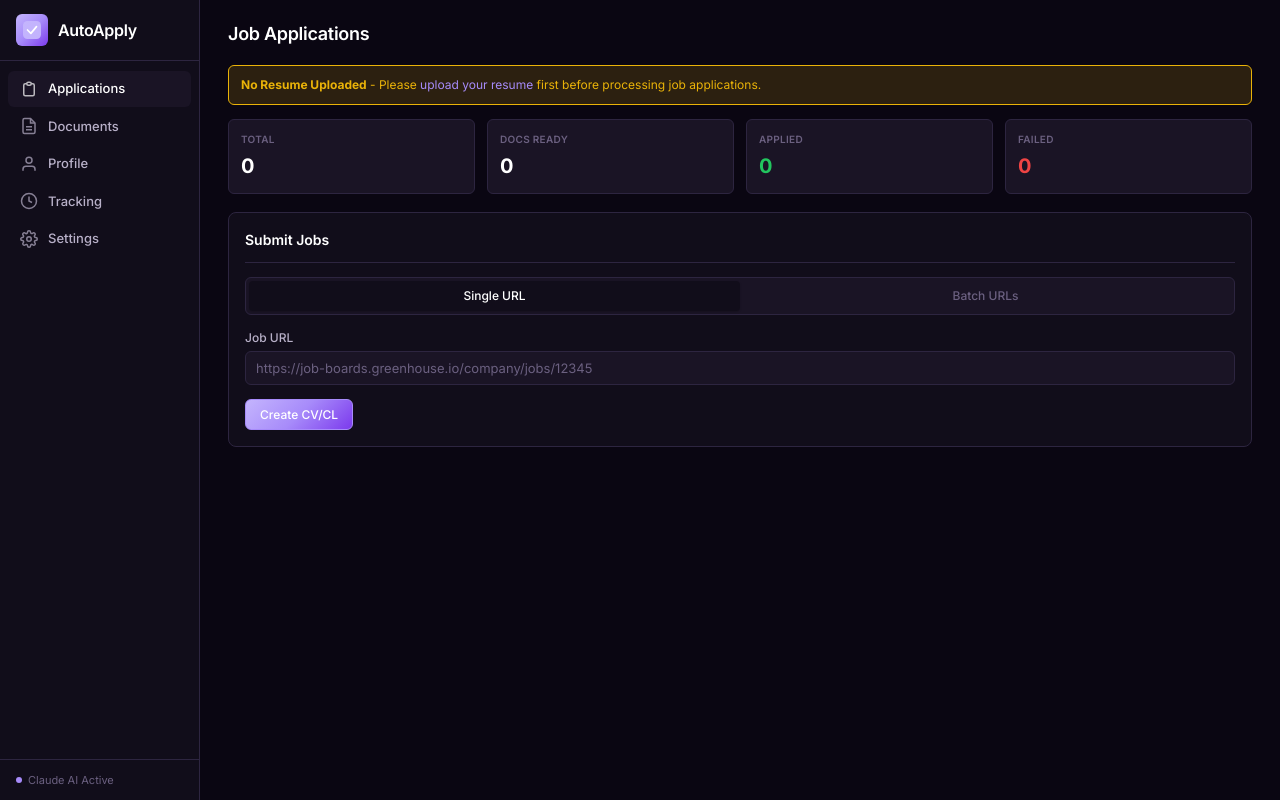
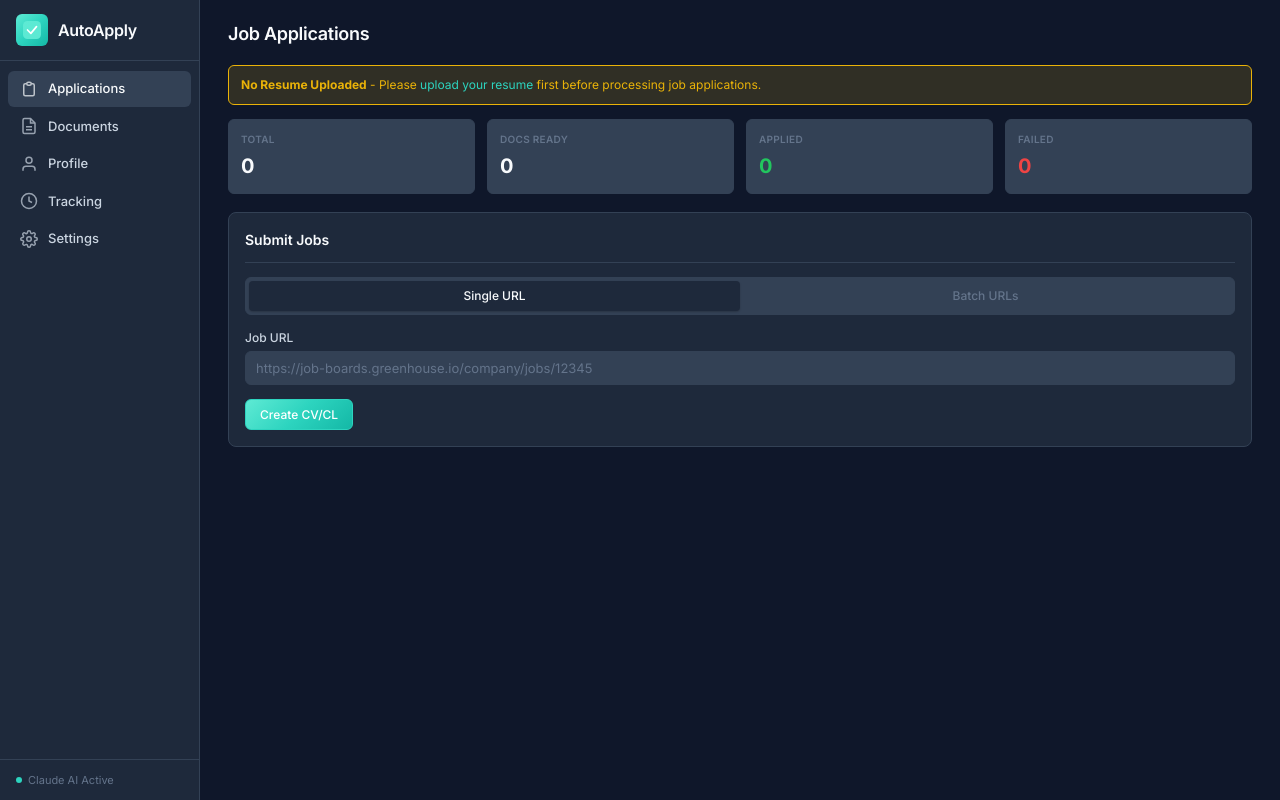
Before and after one commit to schundu009/aiapply, a Flask app: page / in a window 1280 px wide. Run offline with Flask 3, Linux system fonts and the light colour scheme.

Commit message:
Update theme from purple to teal to match Cariara Jobs portal
- Changed all purple colors to teal (#2dd4bf, #14b8a6, #5eead4)
- Updated background colors to dark slate theme
- Updated logo gradient in base.html
- Consistent with jobs.cariara.com design

Co-Authored-By: Claude Opus 4.5 <noreply@anthropic.com>

```diff
--- a/static/css/style.css
+++ b/static/css/style.css
@@ -1,5 +1,5 @@
 /* ============================================
-   AutoApply - Cariara Purple Design System
+   AutoApply - Cariara Teal Design System
    Unified with Cariara Jobs Portal
    ============================================ */
 
@@ -13,36 +13,36 @@
 }
 
 :root {
-    /* Background Colors - Dark purple/navy (matching Cariara) */
-    --bg-primary: #0a0612;
-    --bg-secondary: #110d1a;
-    --bg-tertiary: #1a1425;
-    --bg-card: #110d1a;
-    --bg-hover: #1f1730;
-    --bg-elevated: #150f20;
-    --bg-white: #1a1425;
-    --bg-subtle: #1f1730;
-    --bg-muted: #2a2040;
-
-    /* Text Colors - White to purple-grey */
-    --text-primary: #ffffff;
-    --text-secondary: #b8b0c8;
-    --text-tertiary: #8a8098;
-    --text-muted: #6b6080;
-
-    /* Border Colors - Purple tinted */
-    --border-color: #2d2540;
-    --border-light: #3d3355;
-    --border-default: #2d2540;
-    --border-subtle: #1f1730;
-
-    /* Purple accent colors */
-    --accent-primary: #a78bfa;
-    --accent-hover: #c4b5fd;
-    --accent-gradient: linear-gradient(135deg, #c4b5fd 0%, #a78bfa 50%, #7c3aed 100%);
-    --purple-light: #c4b5fd;
-    --purple-medium: #a78bfa;
-    --purple-deep: #7c3aed;
+    /* Background Colors - Dark slate (matching Cariara Jobs) */
+    --bg-primary: #0f172a;
+    --bg-secondary: #1e293b;
+    --bg-tertiary: #334155;
+    --bg-card: #1e293b;
+    --bg-hover: #334155;
+    --bg-elevated: #1e293b;
+    --bg-white: #1e293b;
+    --bg-subtle: #1e293b;
+    --bg-muted: #334155;
+
+    /* Text Colors - Light slate */
+    --text-primary: #f8fafc;
+    --text-secondary: #cbd5e1;
+    --text-tertiary: #94a3b8;
+    --text-muted: #64748b;
+
+    /* Border Colors - Dark slate */
+    --border-color: #334155;
+    --border-light: #475569;
+    --border-default: #334155;
+    --border-subtle: #1e293b;
+
+    /* Teal accent colors */
+    --accent-primary: #2dd4bf;
+    --accent-hover: #5eead4;
+    --accent-gradient: linear-gradient(135deg, #5eead4 0%, #2dd4bf 50%, #14b8a6 100%);
+    --purple-light: #5eead4;
+    --purple-medium: #2dd4bf;
+    --purple-deep: #14b8a6;
 
     /* Status colors */
     --success: #22c55e;
--- a/templates/base.html
+++ b/templates/base.html
@@ -25,9 +25,9 @@
                             <path d="M8 16L14 22L24 10" stroke="white" stroke-width="3" stroke-linecap="round" stroke-linejoin="round"/>
                             <defs>
                                 <linearGradient id="logo-gradient" x1="0" y1="0" x2="32" y2="32">
-                                    <stop stop-color="#c4b5fd"/>
-                                    <stop offset="0.5" stop-color="#a78bfa"/>
-                                    <stop offset="1" stop-color="#7c3aed"/>
+                                    <stop stop-color="#5eead4"/>
+                                    <stop offset="0.5" stop-color="#2dd4bf"/>
+                                    <stop offset="1" stop-color="#14b8a6"/>
                                 </linearGradient>
                             </defs>
                         </svg>
--- a/templates/index.html
+++ b/templates/index.html
@@ -329,7 +329,7 @@ document.addEventListener('DOMContentLoaded', async function() {
                                                         <tr style="border-bottom: 1px solid var(--border-color);">
                                                             <td style="padding: 6px 12px; color: var(--text-secondary);">${s.skill}</td>
                                                             <td style="text-align: center; padding: 6px 12px;">
-                                                                <span style="font-size: 10px; padding: 2px 6px; border-radius: 4px; background: ${s.category === 'Required' ? 'rgba(239, 68, 68, 0.15)' : s.category === 'Tech' ? 'rgba(59, 130, 246, 0.15)' : 'rgba(167, 139, 250, 0.15)'}; color: ${s.category === 'Required' ? '#ef4444' : s.category === 'Tech' ? '#3b82f6' : 'var(--purple-medium)'};">${s.category}</span>
+                                                                <span style="font-size: 10px; padding: 2px 6px; border-radius: 4px; background: ${s.category === 'Required' ? 'rgba(239, 68, 68, 0.15)' : s.category === 'Tech' ? 'rgba(59, 130, 246, 0.15)' : 'rgba(45, 212, 191, 0.15)'}; color: ${s.category === 'Required' ? '#ef4444' : s.category === 'Tech' ? '#3b82f6' : 'var(--accent-primary)'};">${s.category}</span>
                                                             </td>
                                                             <td style="text-align: center; padding: 6px 12px;">
                                                                 ${s.has_skill
```
